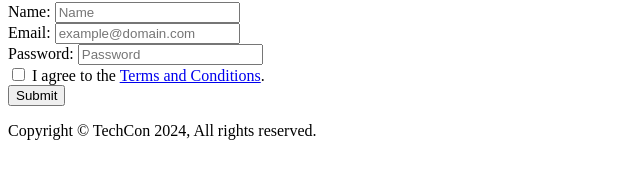
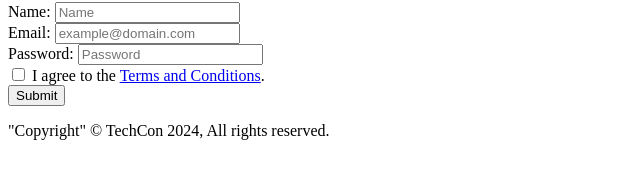
Before and after one commit to ibroshifa/TechCon_HTML, a plain HTML site: page techcon_website/register.html in a window 1280 px wide. Shown: the part 171-350 px from the top of the page, 0-640 px from the left. Drawn offline with Linux system fonts and the light colour scheme.

Commit message:
Update register.html

```diff
--- a/techcon_website/register.html
+++ b/techcon_website/register.html
@@ -38,7 +38,7 @@ TechCon 2024 conference
 </form>
 </main>
 <footer>
-<p>Copyright &copy; TechCon 2024, All rights reserved.</p>
+<p>"Copyright" &copy; TechCon 2024, All rights reserved.</p>
 </footer>
 </body>
 </html>
```
